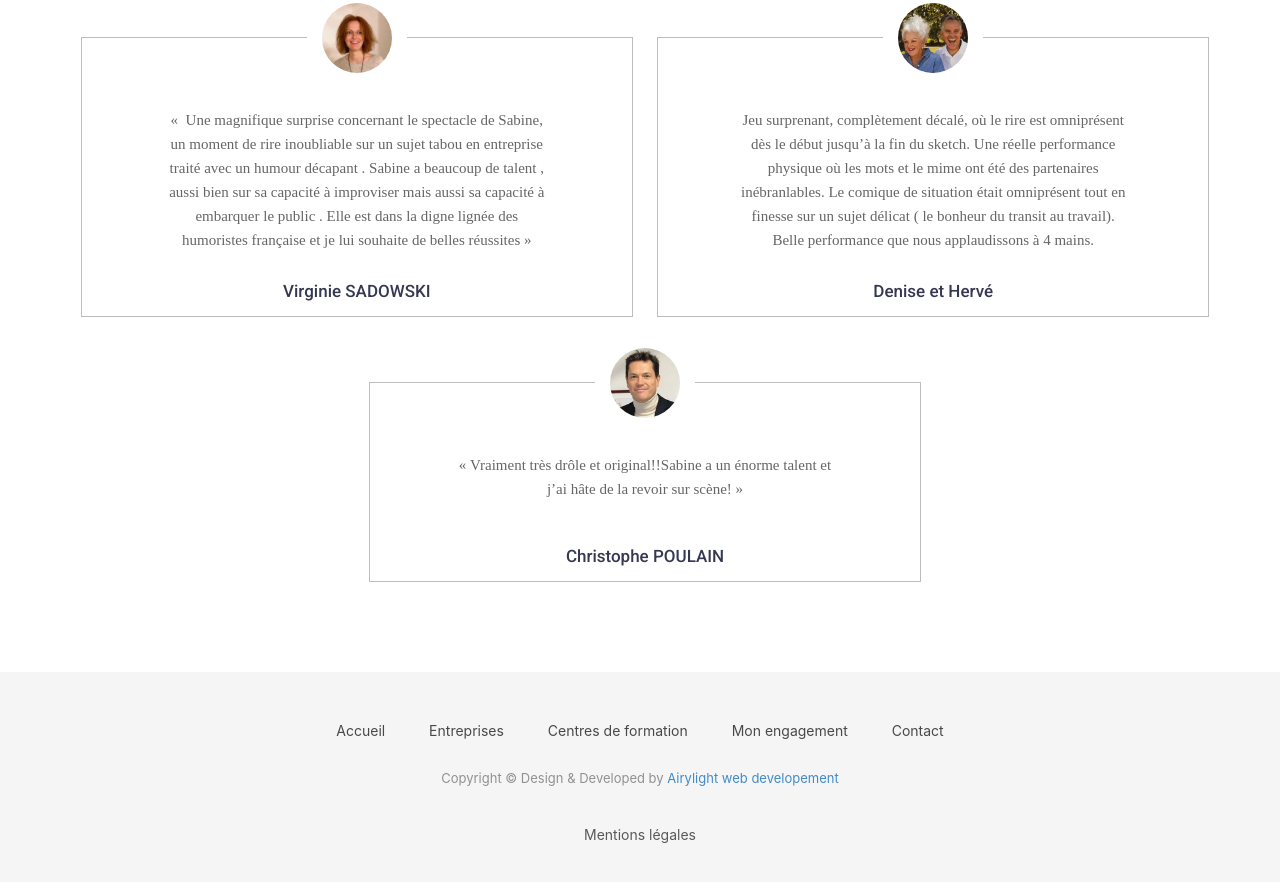
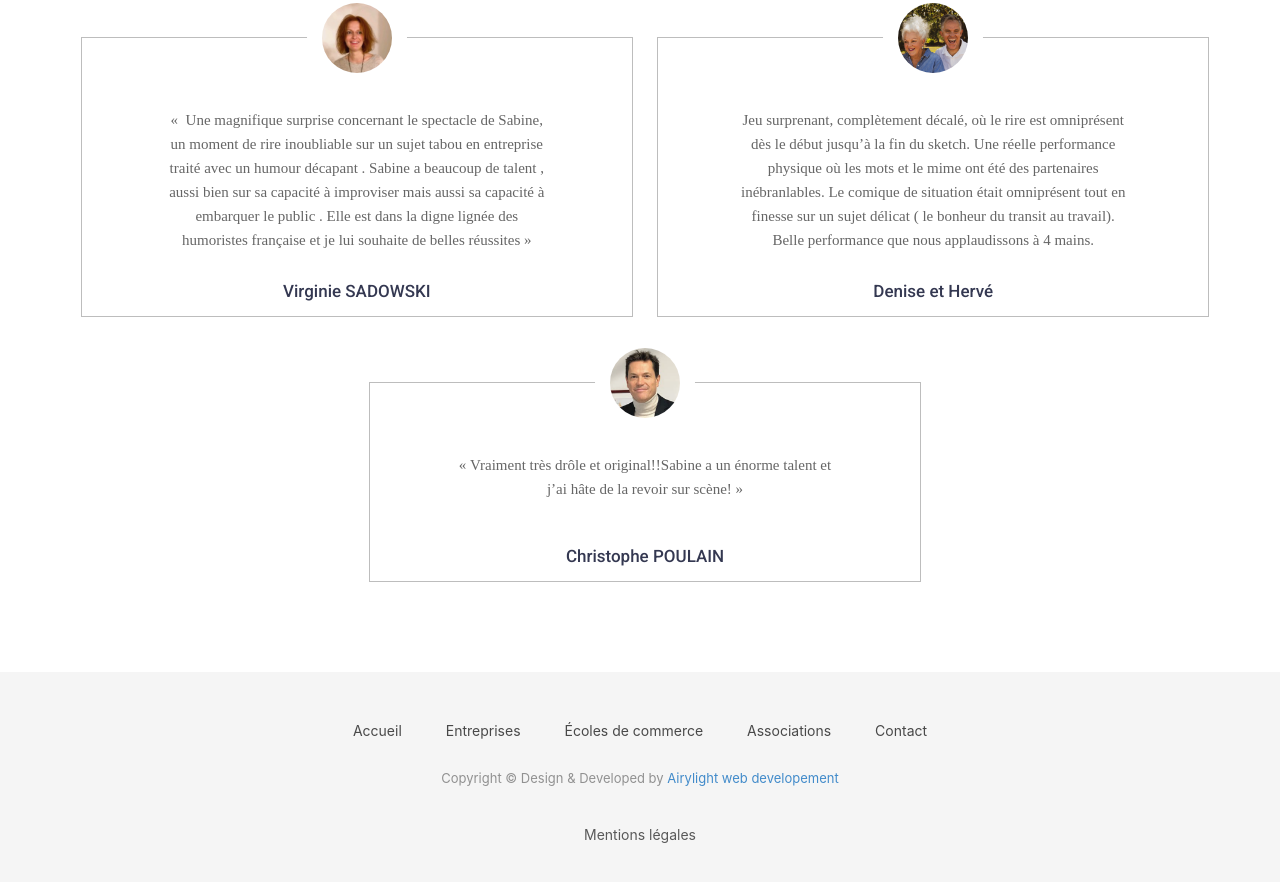
Before and after one commit to IsmaelSANE/sabine-coach, a Jekyll site: the page built from _posts/2016-08-20-mon-one-woman-show.md, in a window 1280 px wide and 900 px high, scrolled down 1045 px. Shown: the top 882 px of the window. Built offline with Jekyll 4.4.1, drawn with Linux system fonts in a browser that asks for light colours; nearby versions of some CDN libraries; some web fonts are replaced; some of the changed text lies outside the part shown.

Commit message:
Clean up the code

```diff
--- a/_includes/footer.html
+++ b/_includes/footer.html
@@ -7,8 +7,8 @@
           <ul>
             <li><a href="{{ site.url }}{{ site.baseurl }}/">Accueil</a></li>
             <li><a href="{{ site.url }}{{ site.baseurl }}/entreprises">Entreprises</a></li>
-            <li><a href="{{ site.url }}{{ site.baseurl }}/centres-de-formation">Centres de formation</a></li>
-            <li><a href="{{ site.url }}{{ site.baseurl }}/mon-engagement">Mon engagement</a></li>
+            <li><a href="{{ site.url }}{{ site.baseurl }}/ecoles-de-commerce">Écoles de commerce</a></li>
+            <li><a href="{{ site.url }}{{ site.baseurl }}/associations">Associations</a></li>
             <li><a href="{{ site.url }}{{ site.baseurl }}/contact">Contact</a></li>
           </ul>
         </div>
--- a/_layouts/post.html
+++ b/_layouts/post.html
@@ -41,7 +41,7 @@
                   {% elsif page.blog %}
                   <a href="{{ site.url }}{{ site.baseurl }}/ecoles-de-commerce/#ateliers-formations">Retour à {{ page.link }}</a>
                   {% else %}
-                  <a href="{{ site.url }}{{ site.baseurl }}/associations/#ateliers-engagement">Retour à {{ page.link }}</a>
+                  <a href="{{ site.url }}{{ site.baseurl }}/associations/#ateliers-associations">Retour à {{ page.link }}</a>
                   {% endif %}
                 </p>
               </div>
--- a/blog.html
+++ b/blog.html
@@ -9,7 +9,7 @@
     <div class="row">
       <div class="col-md-12">
         <div class="block">
-          <h1>Écoles de commerce, centres de formation & centres d’apprentissage</h1>
+          <!-- <h1>Écoles de commerce, centres de formation & centres d’apprentissage</h1> --> <br><br><br>
           <p>« L’éducation est l’arme la plus puissante qu’on puisse utiliser pour changer le monde ».</p>
           <p>-Nelson Mandela-</p>
         </div>
--- a/engagement.html
+++ b/engagement.html
@@ -39,7 +39,7 @@
 </section>
 <section class="blog">
   <div class="container"><br>
-    <h2 class="text-center">Mes ateliers</h2>
+    <h2 class="text-center"><a id="ateliers-associations"></a>Mes ateliers</h2>
     <div class="post-list" itemscope="" itemtype="http://schema.org/Blog">
       {% for post in site.posts %}
 
```
Also changed, not shown: _posts/2016-08-20-mon-one-woman-show.md (+1 -1 lines).
